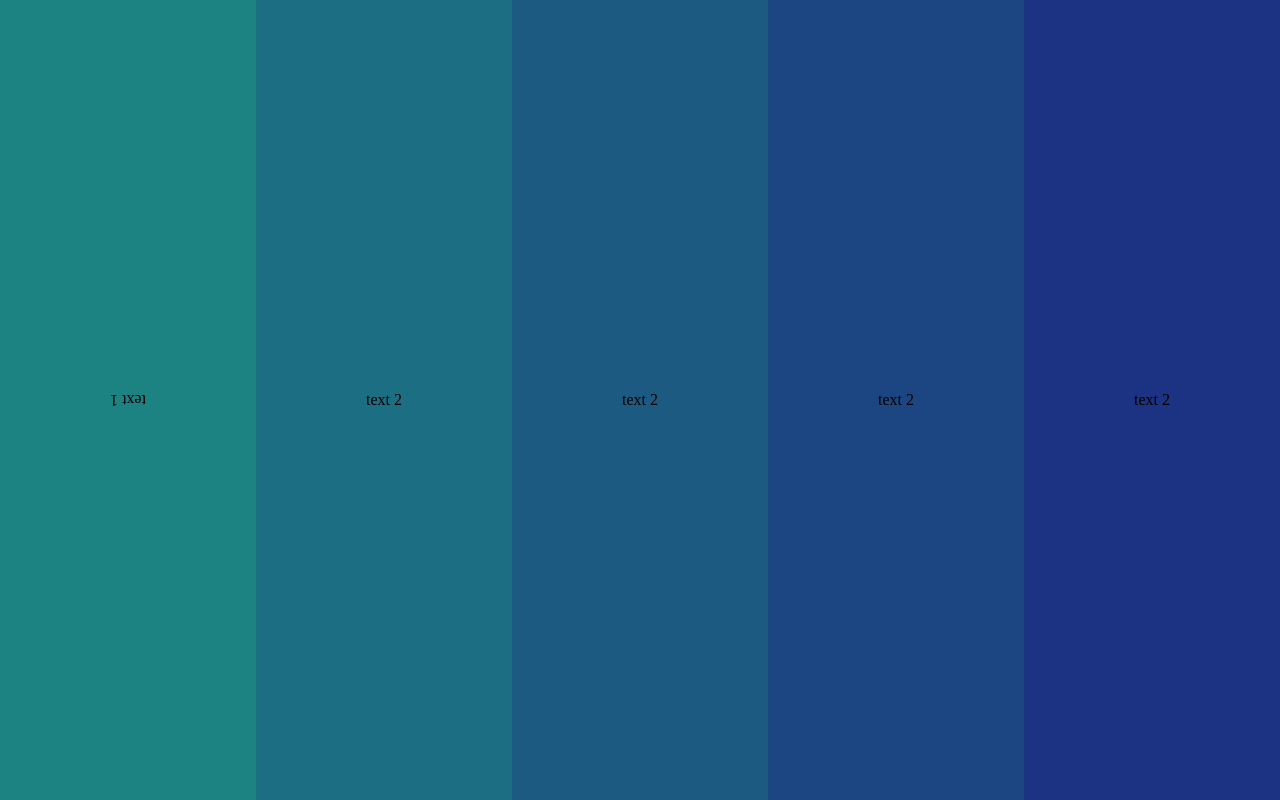
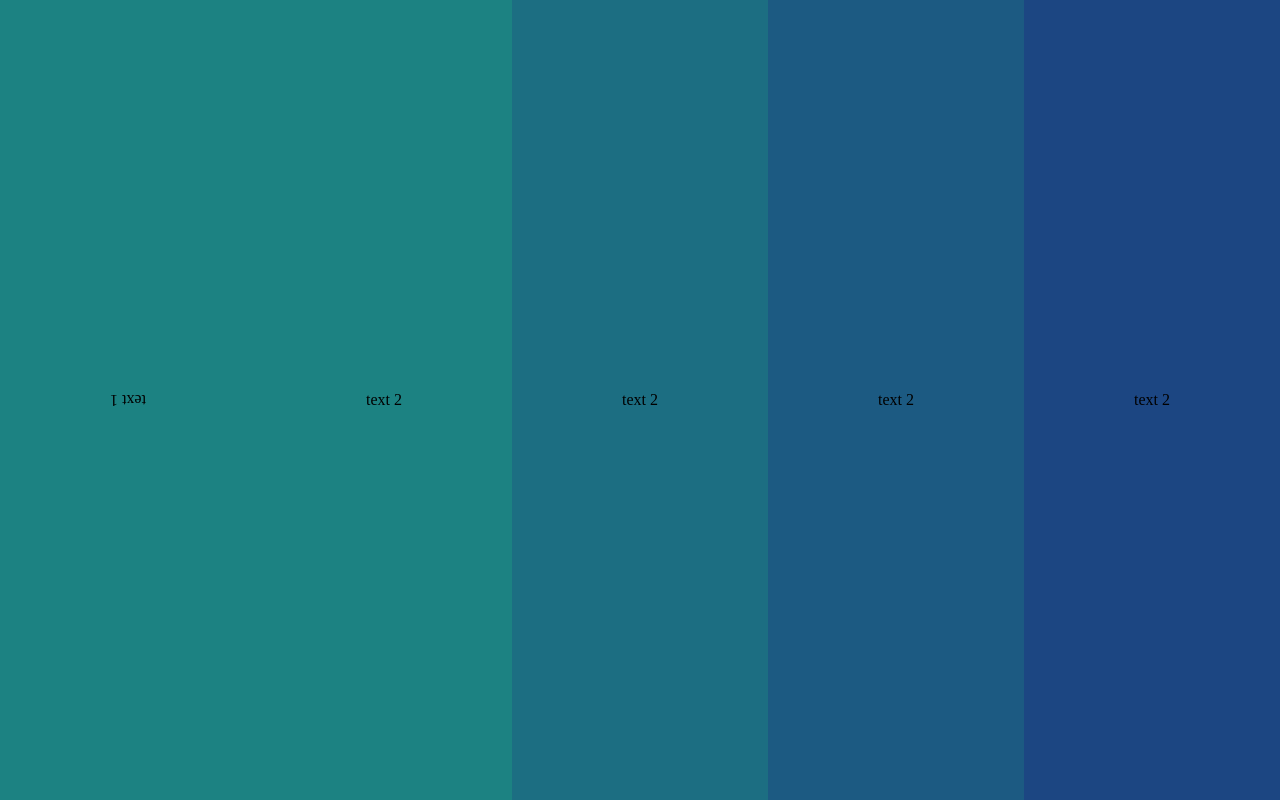
Before and after one commit to mikicastro7/fe-gama-colores, a plain HTML site: page index.html in a window 1280 px wide. Drawn offline with Linux system fonts and the light colour scheme.

Commit message:
Gama de colores canvia el lado derecho

```diff
--- a/style.css
+++ b/style.css
@@ -65,3 +65,49 @@ p {
     -ms-transform: rotate(180deg);
     transform: rotate(180deg);
 }
+
+
+
+.container div:nth-child(1):hover+div:nth-child(2) {
+    background-color: rgb(var(--red), calc(var(--green) - 20), var(--blue));
+}
+
+.container div:nth-child(1):hover~div:nth-child(3) {
+    background-color: rgb(var(--red), calc(var(--green) - 40), var(--blue));
+}
+
+.container div:nth-child(1):hover~div:nth-child(4) {
+    background-color: rgb(var(--red), calc(var(--green) - 60), var(--blue));
+}
+
+.container div:nth-child(1):hover~div:nth-child(5) {
+    background-color: rgb(var(--red), calc(var(--green) - 80), var(--blue));
+}
+
+
+.container div:nth-child(2):hover~div:nth-child(3) {
+    background-color: rgb(var(--red), calc(var(--green) - 40), var(--blue));
+}
+
+.container div:nth-child(2):hover~div:nth-child(4) {
+    background-color: rgb(var(--red), calc(var(--green) - 60), var(--blue));
+}
+
+.container div:nth-child(2):hover~div:nth-child(5) {
+    background-color: rgb(var(--red), calc(var(--green) - 80), var(--blue));
+}
+
+
+
+.container div:nth-child(3):hover~div:nth-child(4) {
+    background-color: rgb(var(--red), calc(var(--green) - 60), var(--blue));
+}
+
+.container div:nth-child(3):hover~div:nth-child(5) {
+    background-color: rgb(var(--red), calc(var(--green) - 80), var(--blue));
+}
+
+
+.container div:nth-child(4):hover~div:nth-child(5) {
+    background-color: rgb(var(--red), calc(var(--green) - 80), var(--blue));
+}
```
